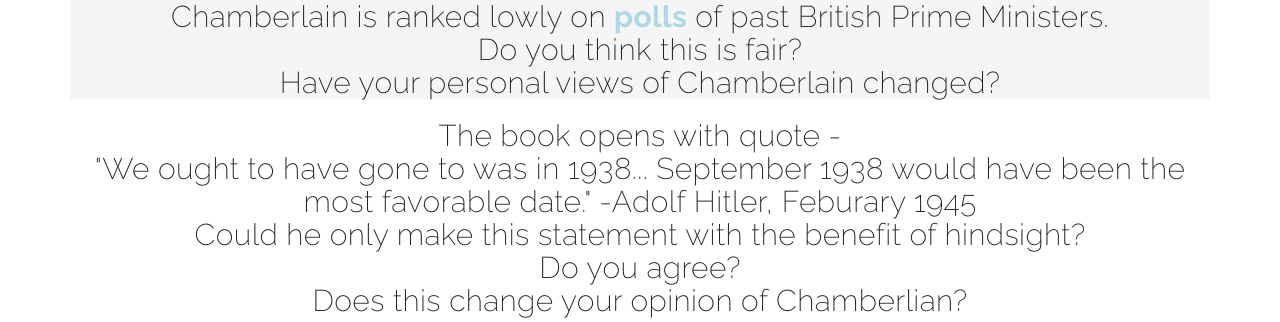
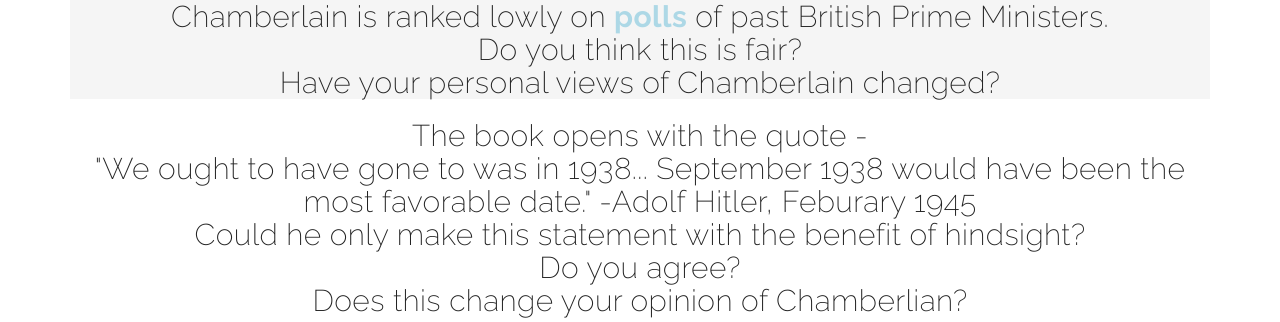
Before and after one commit to colee222/NFS-Munich-AAUW-Book-Club, a Django app: page / in a window 1280 px wide. Shown: the part 1148-1470 px from the top of the page. Run offline with Django 3.2, Linux system fonts and the light colour scheme; some libraries are stand-ins or nearby versions.

Commit message:
questions

```diff
--- a/munich/templates/index.html
+++ b/munich/templates/index.html
@@ -141,7 +141,7 @@
 						</div>
 
                      <div class="team-text">
-                         <h2>The book opens with quote - <br>
+                         <h2>The book opens with the quote - <br>
                          "We ought to have gone to was in 1938... September 1938 would have been the most favorable date." -Adolf Hitler, Feburary 1945 <br>
                          Could he only make this statement with the benefit of hindsight? <br> Do you agree? <br> Does this change your opinion of Chamberlian?
                          </h2>
```
